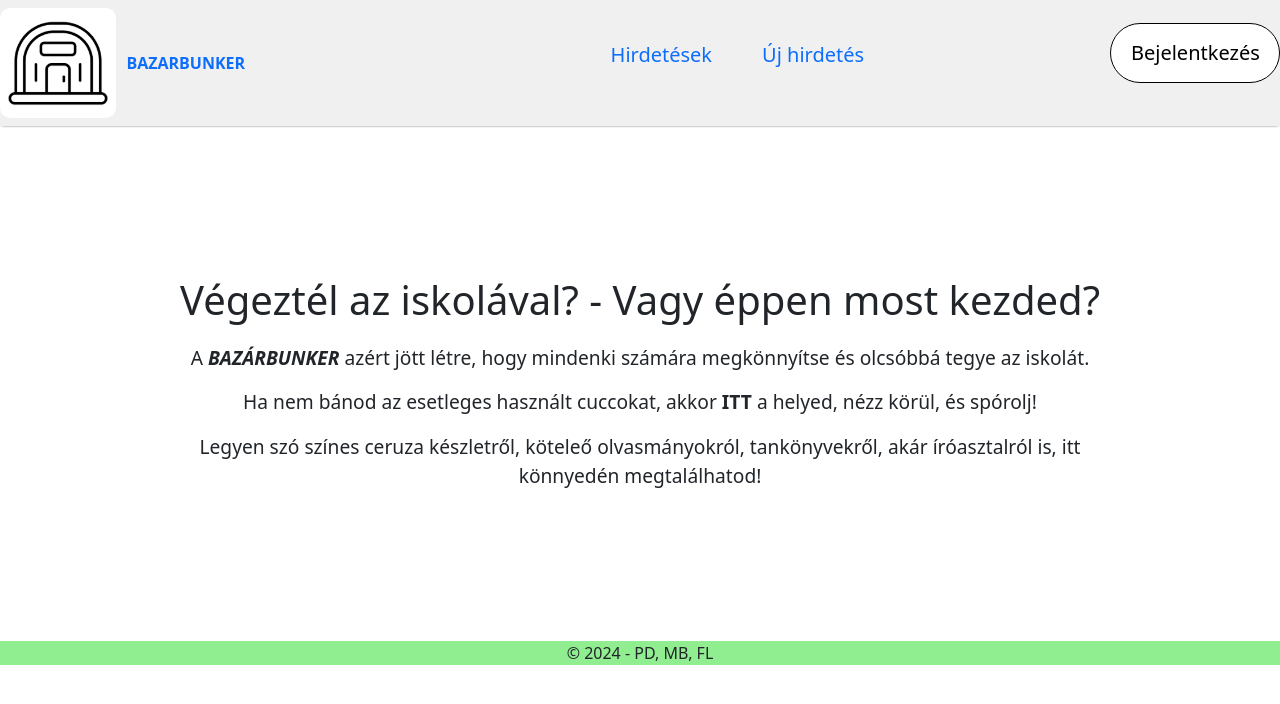
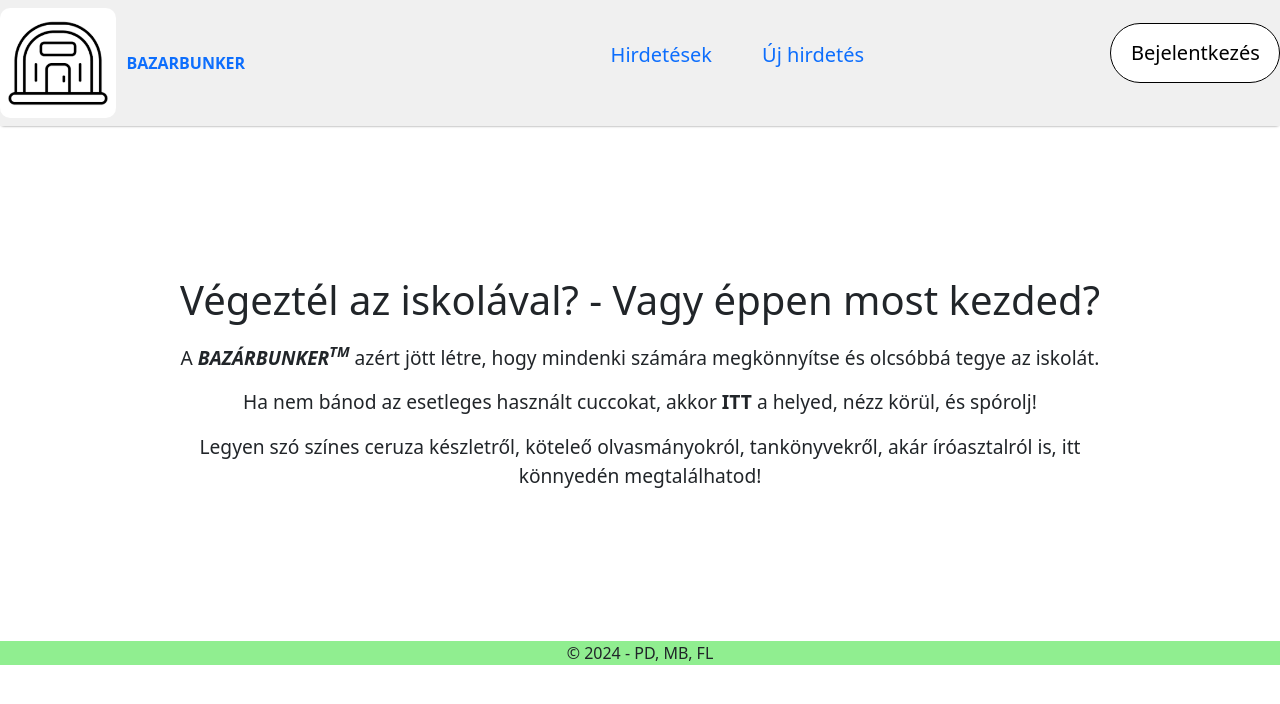
Before and after one commit to farkaslevente/14AA-D-BazarBunker, a React (Create React App) app in the folder frontend_new/: page / in a window 1280 px wide. Shown: the top 704 px of the page. Built offline with nearby package versions, Linux system fonts and the light colour scheme.

Commit message:
installed JWT

```diff
--- a/frontend_new/package.json
+++ b/frontend_new/package.json
@@ -8,6 +8,7 @@
     "@testing-library/user-event": "^13.5.0",
     "axios": "^1.6.7",
     "bootstrap": "^5.3.3",
+    "jsonwebtoken": "^9.0.2",
     "react": "^18.2.0",
     "react-bootstrap": "^2.10.1",
     "react-dom": "^18.2.0",
--- a/frontend_new/src/Pages/WelcomePage.jsx
+++ b/frontend_new/src/Pages/WelcomePage.jsx
@@ -7,7 +7,7 @@ export const WelcomePage = () => {
       <div className="container">
         <h1 className='title'>Végeztél az iskolával? - Vagy éppen most kezded?</h1>
         <div className="description">
-          <p>A <b><i>BAZÁRBUNKER</i></b> azért jött létre, hogy mindenki számára megkönnyítse és olcsóbbá tegye az iskolát.</p>
+          <p>A <b><i>BAZÁRBUNKER<sup><i>TM</i></sup></i></b> azért jött létre, hogy mindenki számára megkönnyítse és olcsóbbá tegye az iskolát.</p>
           <p>Ha nem bánod az esetleges használt cuccokat, akkor <b>ITT</b> a helyed, nézz körül, és spórolj!</p>
           <p>Legyen szó színes ceruza készletről, köteleő olvasmányokról, tankönyvekről, akár íróasztalról is, itt könnyedén megtalálhatod!</p>
         </div>
```
Also changed, not shown: 1 other file (tests, documents, lock files or other folders).
